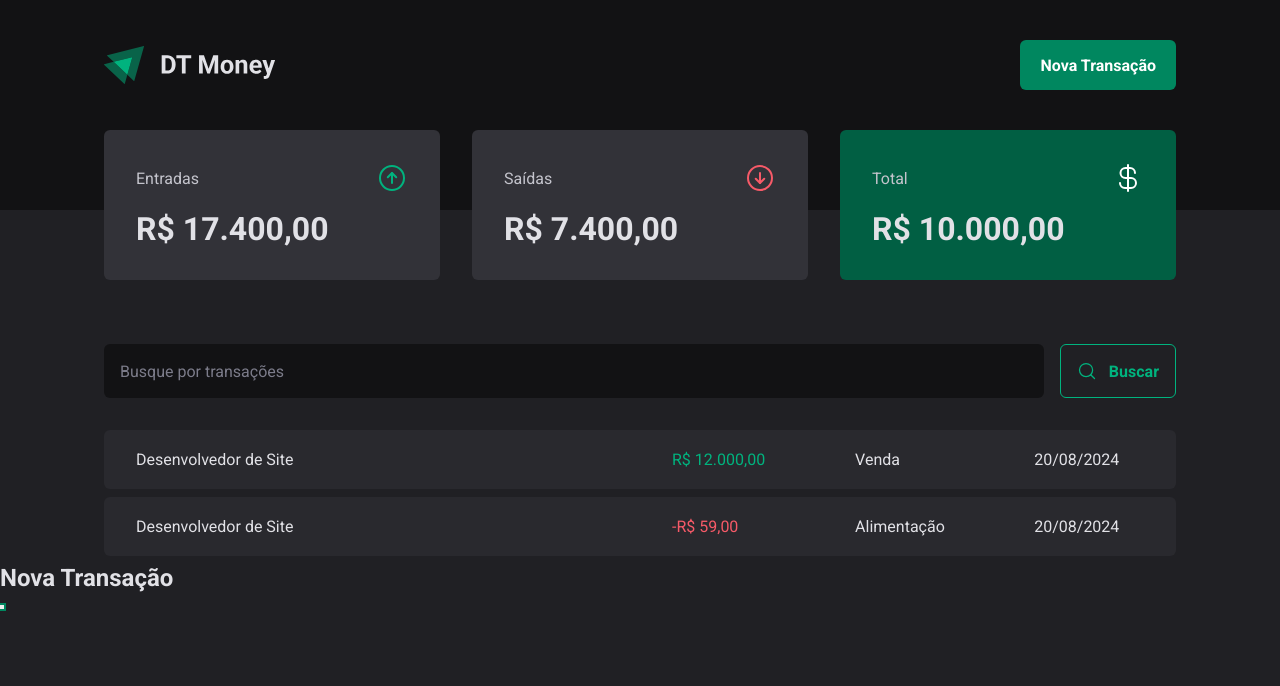
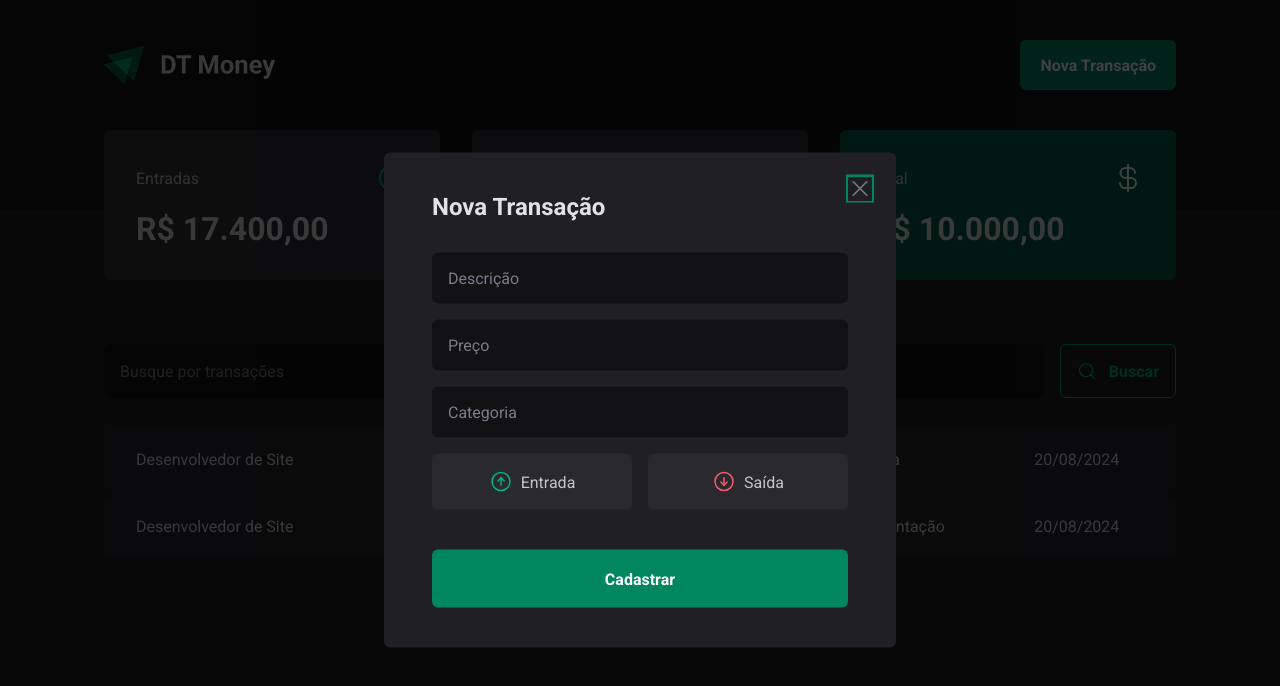
Before and after one commit to evertonlsds/dt-money-reactjs, a React (Vite) app: page / in a window 1280 px wide. Both pictures are taken after a click on the button "Nova Transação". Shown: the top 686 px of the page. Built offline with nearby package versions, Linux system fonts and the light colour scheme.

Commit message:
styled modal and button modal

```diff
--- a/src/components/Header/index.tsx
+++ b/src/components/Header/index.tsx
@@ -2,6 +2,7 @@
 import * as Dialog from "@radix-ui/react-dialog";
 
 import logoImg from "../../assets/Logo.svg";
+import { NewTransactionModal } from "../NewTransactionModal";
 
 export function Header() {
   return (
@@ -12,13 +13,7 @@
           <Dialog.Trigger asChild>
             <NewTransactionButton>Nova Transação</NewTransactionButton>
           </Dialog.Trigger>
-          <Dialog.Portal>
-            <Dialog.Overlay />
-            <Dialog.Content>
-              <Dialog.Title>Nova Transação</Dialog.Title>
-              <Dialog.Close />
-            </Dialog.Content>
-          </Dialog.Portal>
+          <NewTransactionModal/>
         </Dialog.Root>
       </HeaderContent>
     </HeaderContainer>
--- /dev/null
+++ b/src/components/NewTransactionModal/index.tsx
@@ -0,0 +1,42 @@
+import * as Dialog from "@radix-ui/react-dialog";
+import {
+  CloseButton,
+  Content,
+  Overlay,
+  TransactionType,
+  TransactionTypeButton,
+} from "./styled";
+import { ArrowCircleDown, ArrowCircleUp, X } from "phosphor-react";
+
+export function NewTransactionModal() {
+  return (
+    <Dialog.Portal>
+      <Overlay />
+      <Content>
+        <CloseButton>
+          <X size={24} />
+        </CloseButton>
+        <Dialog.Title>Nova Transação</Dialog.Title>
+
+        <form action="">
+          <input type="text" placeholder="Descrição" required />
+          <input type="number" placeholder="Preço" required />
+          <input type="text" placeholder="Categoria" required />
+
+          <TransactionType>
+            <TransactionTypeButton variant="income">
+              <ArrowCircleUp size={24} />
+              Entrada
+            </TransactionTypeButton>
+            <TransactionTypeButton variant="outcome">
+              <ArrowCircleDown size={24} />
+              Saída
+            </TransactionTypeButton>
+          </TransactionType>
+
+          <button type="submit">Cadastrar</button>
+        </form>
+      </Content>
+    </Dialog.Portal>
+  );
+}
--- /dev/null
+++ b/src/components/NewTransactionModal/styled.ts
@@ -0,0 +1,100 @@
+import * as Dialog from "@radix-ui/react-dialog";
+import styled from "styled-components";
+
+export const Overlay = styled(Dialog.Overlay)`
+  position: fixed;
+  width: 100vw;
+  height: 100vw;
+  inset: 0;
+  background: rgba(0, 0, 0, 0.75);
+`;
+
+export const Content = styled(Dialog.Content)`
+  min-width: 32rem;
+  border-radius: 6px;
+  padding: 2.5rem 3rem;
+  background: ${(props) => props.theme["gray-800"]};
+
+  position: fixed;
+  top: 50%;
+  left: 50%;
+  transform: translate(-50%, -50%);
+
+  form {
+    margin-top: 2rem;
+
+    display: flex;
+    flex-direction: column;
+    gap: 1rem;
+
+    input {
+      border-radius: 6px;
+      border: 0;
+      background: ${(props) => props.theme["gray-900"]};
+      color: ${(props) => props.theme["gray-300"]};
+      padding: 1rem;
+
+      &::placeholder {
+        color: ${(props) => props.theme["gray-500"]};
+      }
+    }
+    button[type="submit"] {
+      height: 58px;
+      border: 0;
+      background: ${(props) => props.theme["green-500"]};
+      color: ${(props) => props.theme.white};
+      font-weight: bold;
+      padding: 0 1.25rem;
+      border-radius: 6px;
+      margin-top: 1.5rem;
+      cursor: pointer;
+
+      &:hover {
+        background: ${(props) => props.theme["green-700"]};
+        transition: background-color 0.2s;
+      }
+    }
+  }
+`;
+
+export const CloseButton = styled(Dialog.Close)`
+  position: absolute;
+  background: transparent;
+  border: 0;
+  top: 1.5rem;
+  right: 1.5rem;
+  line-height: 0;
+  cursor: pointer;
+  color: ${(props) => props.theme["gray-500"]};
+`;
+
+export const TransactionType = styled.div`
+  display: grid;
+  grid-template-columns: repeat(2, 1fr);
+  gap: 1rem;
+  margin-top: 0%.5rem;
+`;
+
+interface TransactionTypeButtonProps {
+  variant: "income" | "outcome";
+}
+
+export const TransactionTypeButton = styled.button<TransactionTypeButtonProps>`
+  background: ${(props) => props.theme["gray-700"]};
+  padding: 1rem;
+  display: flex;
+  align-items: center;
+  justify-content: center;
+  gap: 0.5rem;
+  border-radius: 6px;
+  cursor: pointer;
+  border: 0;
+  color: ${(props) => props.theme["gray-300"]};
+
+  svg {
+    color: ${(props) =>
+      props.variant == "income"
+        ? props.theme["green-300"]
+        : props.theme["red-300"]};
+  }
+`;
```
